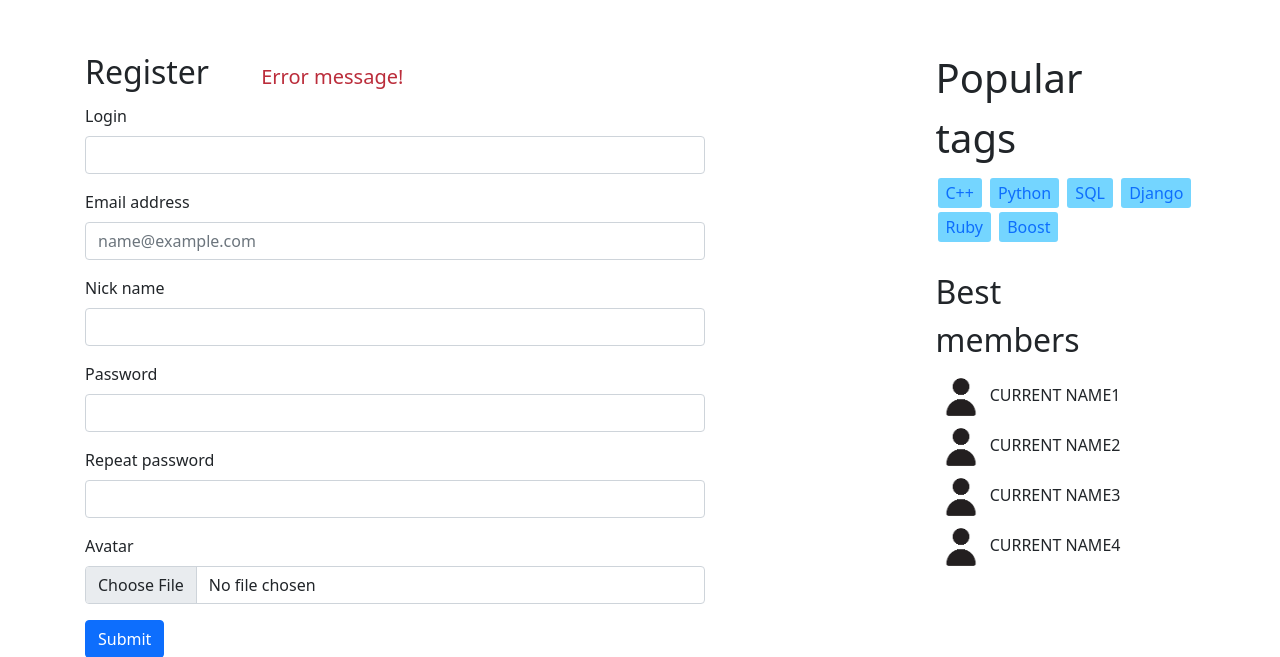
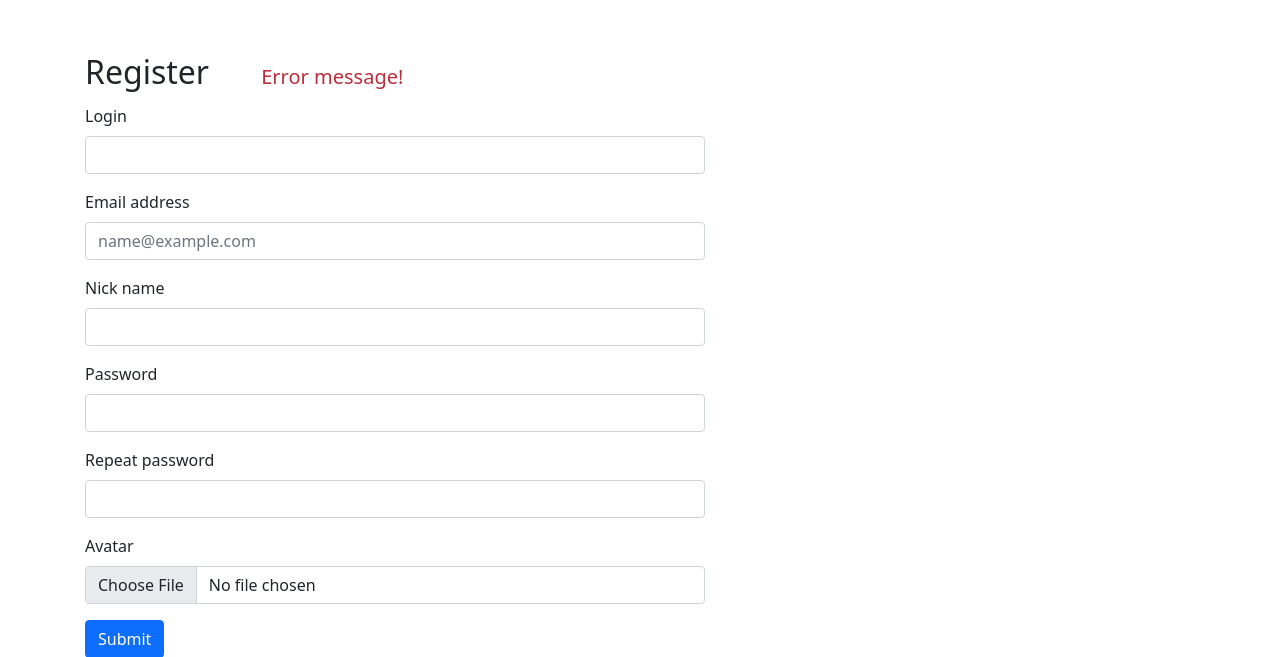
Before and after one commit to dunaitseva/vk_edu_web, a Django app: page /signup/ in a window 1280 px wide. Shown: the part 86-743 px from the top of the page. Run offline with Django 4.2, Linux system fonts and the light colour scheme; some libraries are stand-ins or nearby versions.

Commit message:
Fixed tags issue

```diff
--- a/app/views.py
+++ b/app/views.py
@@ -70,7 +70,6 @@ class TagQuestionsView(DefaultQuestionContainPageView):
 class ConcreteQuestionView(View):
     tmp_answers_amount = 8
     ANSWERS_PER_PAGE = 5
-    tags = ['C++', 'Python', 'SQL', 'Django', 'Ruby', 'Boost']
 
     def __init__(self, **kwargs):
         super().__init__(**kwargs)
@@ -82,7 +81,7 @@ class ConcreteQuestionView(View):
         return rendering_page
 
     def prepare_arguments(self, request, *args, **kwargs):
-        return {'tags': self.tags}
+        return {'tags': get_tags()}
 
     def get(self, request: HttpRequest, question_id) -> HttpResponse:
         page = int(request.GET.get('page', 1))
@@ -93,10 +92,8 @@ class ConcreteQuestionView(View):
 
 
 class LoginView(View):
-    tags = ['C++', 'Python', 'SQL', 'Django', 'Ruby', 'Boost']
-
     def prepare_arguments(self, request, *args, **kwargs):
-        return {'tags': self.tags}
+        return dict()
 
     def get(self, request: HttpRequest) -> HttpResponse:
         return render(request, 'login.html', self.prepare_arguments(request))
@@ -106,10 +103,8 @@ class LoginView(View):
 
 
 class RegisterView(View):
-    tags = ['C++', 'Python', 'SQL', 'Django', 'Ruby', 'Boost']
-
     def prepare_arguments(self, request, *args, **kwargs):
-        return {'tags': self.tags}
+        return dict()
 
     def get(self, request: HttpRequest) -> HttpResponse:
         return render(request, 'register.html', self.prepare_arguments(request))
@@ -119,10 +114,8 @@ class RegisterView(View):
 
 
 class AskView(View):
-    tags = ['C++', 'Python', 'SQL', 'Django', 'Ruby', 'Boost']
-
     def prepare_arguments(self, request, *args, **kwargs):
-        return {'tags': self.tags}
+        return {'tags': get_tags()}
 
     def get(self, request: HttpRequest) -> HttpResponse:
         return render(request, 'ask.html', self.prepare_arguments(request))
@@ -132,10 +125,8 @@ class AskView(View):
 
 
 class SettingsView(View):
-    tags = ['C++', 'Python', 'SQL', 'Django', 'Ruby', 'Boost']
-
     def prepare_arguments(self, request, *args, **kwargs):
-        return {'tags': self.tags}
+        return dict()
 
     def get(self, request: HttpRequest) -> HttpResponse:
         return render(request, 'settings.html', self.prepare_arguments(request))
--- a/templates/login.html
+++ b/templates/login.html
@@ -23,3 +23,6 @@
         </a>
     </form>
 {% endblock %}
+
+{% block sidebar %}
+{% endblock %}
--- a/templates/register.html
+++ b/templates/register.html
@@ -42,3 +42,6 @@
         <button type="submit" class="btn btn-primary">Submit</button>
     </form>
 {% endblock %}
+
+{% block sidebar %}
+{% endblock %}
--- a/templates/settings.html
+++ b/templates/settings.html
@@ -30,3 +30,6 @@
         <button type="submit" class="btn btn-primary">Submit</button>
     </form>
 {% endblock %}
+
+{% block sidebar %}
+{% endblock %}
```
Also changed, not shown: 1 other file.
